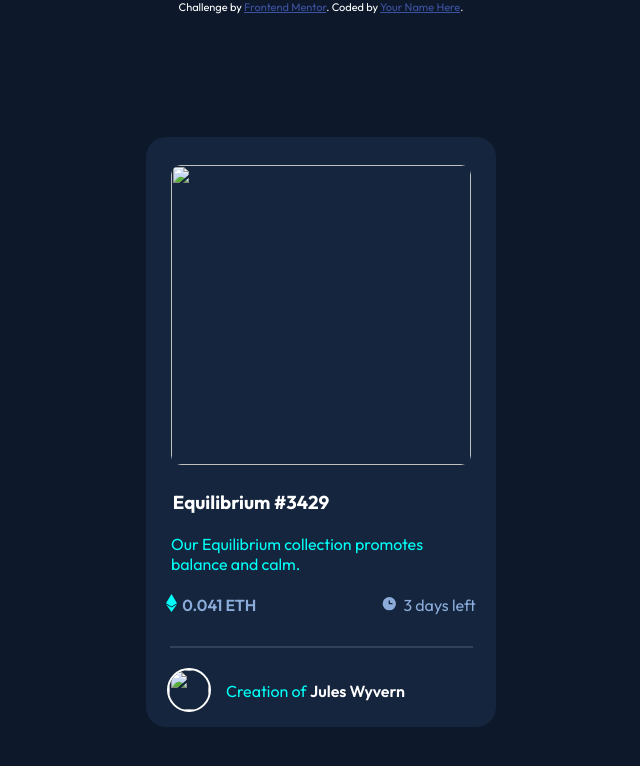
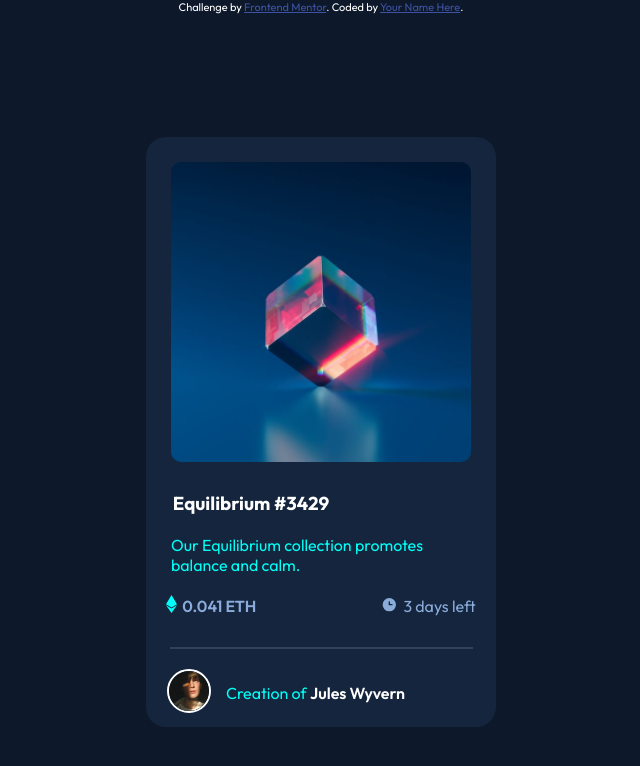
Before and after one commit to funnycoder123/NFTcard, a plain HTML site: page index.html in a window 1280 px wide. Shown: the whole page, without its empty margins (319-959 px from the left). Drawn offline with Linux system fonts and the light colour scheme.

Commit message:
Update index.html

```diff
--- a/index.html
+++ b/index.html
@@ -4,7 +4,7 @@
   <meta charset="UTF-8">
   <meta name="viewport" content="width=device-width, initial-scale=1.0"> <!-- displays site properly based on user's device -->
 
-  <link rel="icon" type="image/png" sizes="32x32" href="./images/favicon-32x32.png">
+  <link rel="icon" type="image/png" sizes="32x32" href="favicon-32x32.png">
   <link rel="preconnect" href="https://fonts.googleapis.com">
   <link rel="stylesheet" href="style.css">
 <link rel="preconnect" href="https://fonts.gstatic.com" crossorigin>
@@ -22,7 +22,7 @@
   <div class="card">
     <div class="main_card">
       <div class="image">
-        <img class="main_card__image" src="images/image-equilibrium.jpg">
+        <img class="main_card__image" src="image-equilibrium.jpg">
         <div class="overlay">
           <svg width="48" height="48" xmlns="http://www.w3.org/2000/svg"><g fill="none" fill-rule="evenodd"><path d="M0 0h48v48H0z"/><path d="M24 9C14 9 5.46 15.22 2 24c3.46 8.78 12 15 22 15 10.01 0 18.54-6.22 22-15-3.46-8.78-11.99-15-22-15Zm0 25c-5.52 0-10-4.48-10-10s4.48-10 10-10 10 4.48 10 10-4.48 10-10 10Zm0-16c-3.31 0-6 2.69-6 6s2.69 6 6 6 6-2.69 6-6-2.69-6-6-6Z" fill="#FFF" fill-rule="nonzero"/></g></svg>
         </div>
@@ -54,7 +54,7 @@
       </div><hr class="hr-line">
       <div class="main_card__creater">
         <div class="main_card__creater__avatar">
-          <img src="images/image-avatar.png">
+          <img src="image-avatar.png">
         </div>
         <div class="main_card__creater__name">
           <p>Creation of <span>Jules Wyvern</span></p>
```
